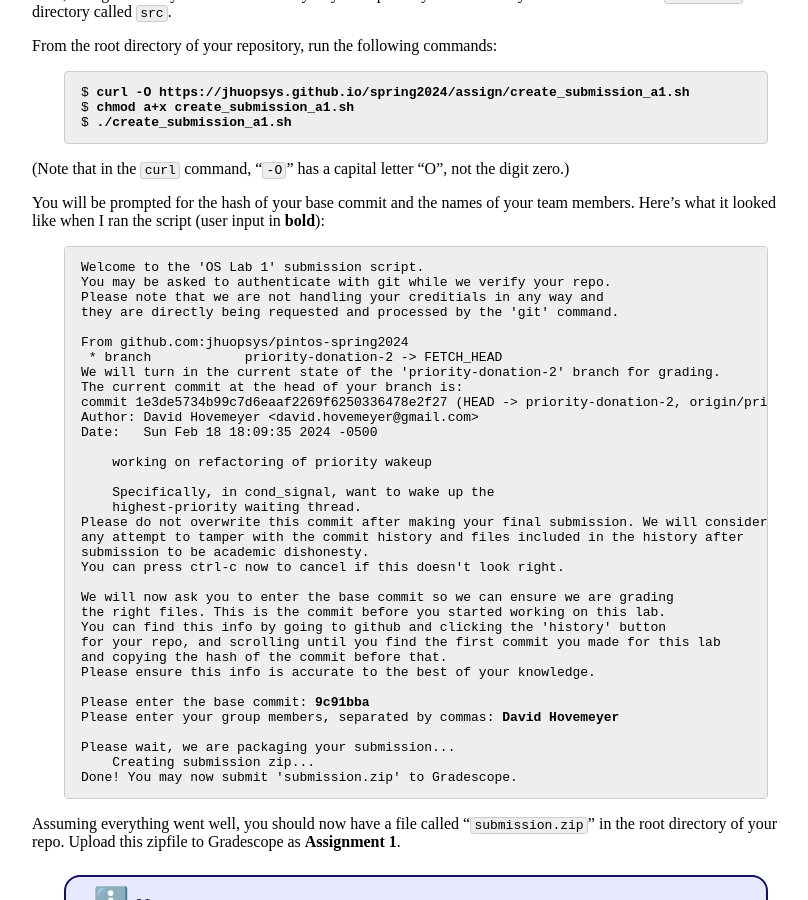
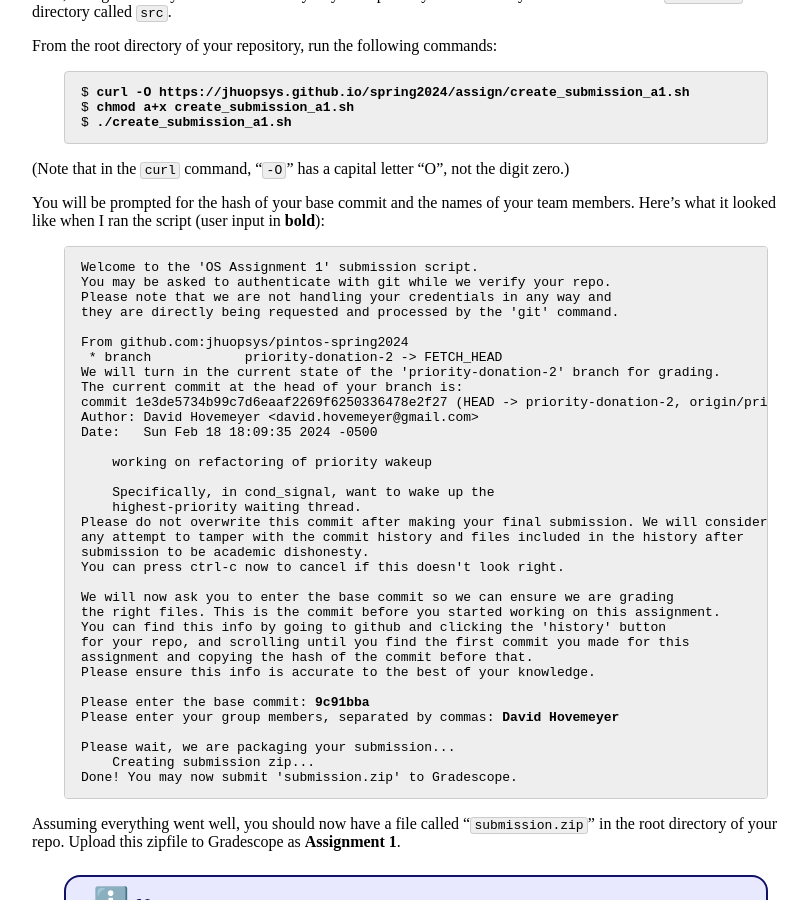
Before and after one commit to jhuopsys/spring2024, a Jekyll site: the page built from assign/assign01.md, in a window 1280 px wide and 900 px high, scrolled down 7697 px. Shown: the whole window, without its empty margins (224-1032 px from the left). Built offline with Jekyll 4.4.1, drawn with Linux system fonts in a browser that asks for light colours.

Commit message:
Tweak A1 submission script and sample output
Stopped suppressing the `git fetch` output to enhance debugging and
tweaked script to colorize error outputs for visibility. Also updated
sample script output to match current output.

```diff
--- a/assign/assign01.md
+++ b/assign/assign01.md
@@ -517,9 +517,9 @@ your team members. Here's what it looked like when I ran the script
 (user input in **bold**):
 
 <div class='highlighter-rouge'><pre>
-Welcome to the 'OS Lab 1' submission script.
+Welcome to the 'OS Assignment 1' submission script.
 You may be asked to authenticate with git while we verify your repo.
-Please note that we are not handling your creditials in any way and
+Please note that we are not handling your credentials in any way and
 they are directly being requested and processed by the 'git' command.
 
 From github.com:jhuopsys/pintos-spring2024
@@ -540,10 +540,10 @@ submission to be academic dishonesty.
 You can press ctrl-c now to cancel if this doesn't look right.
 
 We will now ask you to enter the base commit so we can ensure we are grading
-the right files. This is the commit before you started working on this lab.
+the right files. This is the commit before you started working on this assignment.
 You can find this info by going to github and clicking the 'history' button
-for your repo, and scrolling until you find the first commit you made for this lab
-and copying the hash of the commit before that.
+for your repo, and scrolling until you find the first commit you made for this
+assignment and copying the hash of the commit before that.
 Please ensure this info is accurate to the best of your knowledge.
 
 Please enter the base commit: <b>9c91bba</b>
```
Also changed, not shown: 1 other file.
